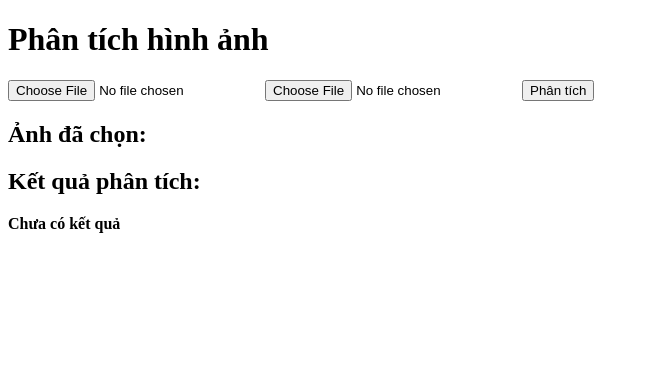
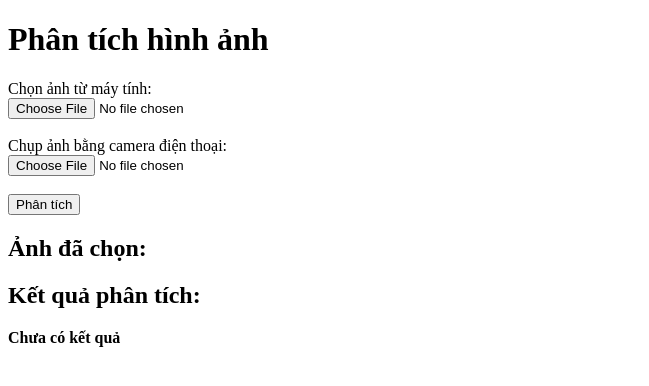
Before and after one commit to phamhoanghai400679-lgtm/khkt-2026-tp-HCM, a Flask app: page / in a window 1280 px wide. Shown: the top 386 px of the page, without its empty margins (0-649 px from the left). Run offline with Flask 3, Linux system fonts and the light colour scheme; parts of the project's set-up code (start-up, migrations or seed data) failed here and were passed over.

Commit message:
Cập nhật code Flask, requirements, Procfile

```diff
--- a/templates/index.html
+++ b/templates/index.html
@@ -7,10 +7,14 @@
 <body>
     <h1>Phân tích hình ảnh</h1>
     <form id="uploadForm" action="/predict" method="post" enctype="multipart/form-data">
-        <!-- Cho phép chọn ảnh từ máy tính -->
-        <input type="file" name="image" accept="image/*" required>
-        <!-- Cho phép chụp ảnh trực tiếp bằng camera trên điện thoại -->
-        <input type="file" id="cameraInput" name="image" accept="image/*" capture="camera" required>
+        <!-- Input dành cho MÁY TÍNH: chọn file từ thư mục -->
+        <label>Chọn ảnh từ máy tính:</label><br>
+        <input type="file" name="image" accept="image/*" required><br><br>
+
+        <!-- Input dành cho ĐIỆN THOẠI: mở camera để chụp ảnh -->
+        <label>Chụp ảnh bằng camera điện thoại:</label><br>
+        <input type="file" id="cameraInput" name="image" accept="image/*" capture="camera" required><br><br>
+
         <button type="submit">Phân tích</button>
     </form>
 
@@ -44,7 +48,7 @@
             }
         }
 
-        // Khi chọn/chụp ảnh bằng camera → hiển thị và gửi form luôn
+        // Khi chụp ảnh bằng camera → hiển thị và gửi form luôn
         cameraInput.addEventListener("change", function() {
             const file = this.files[0];
             showPreview(file);
```
